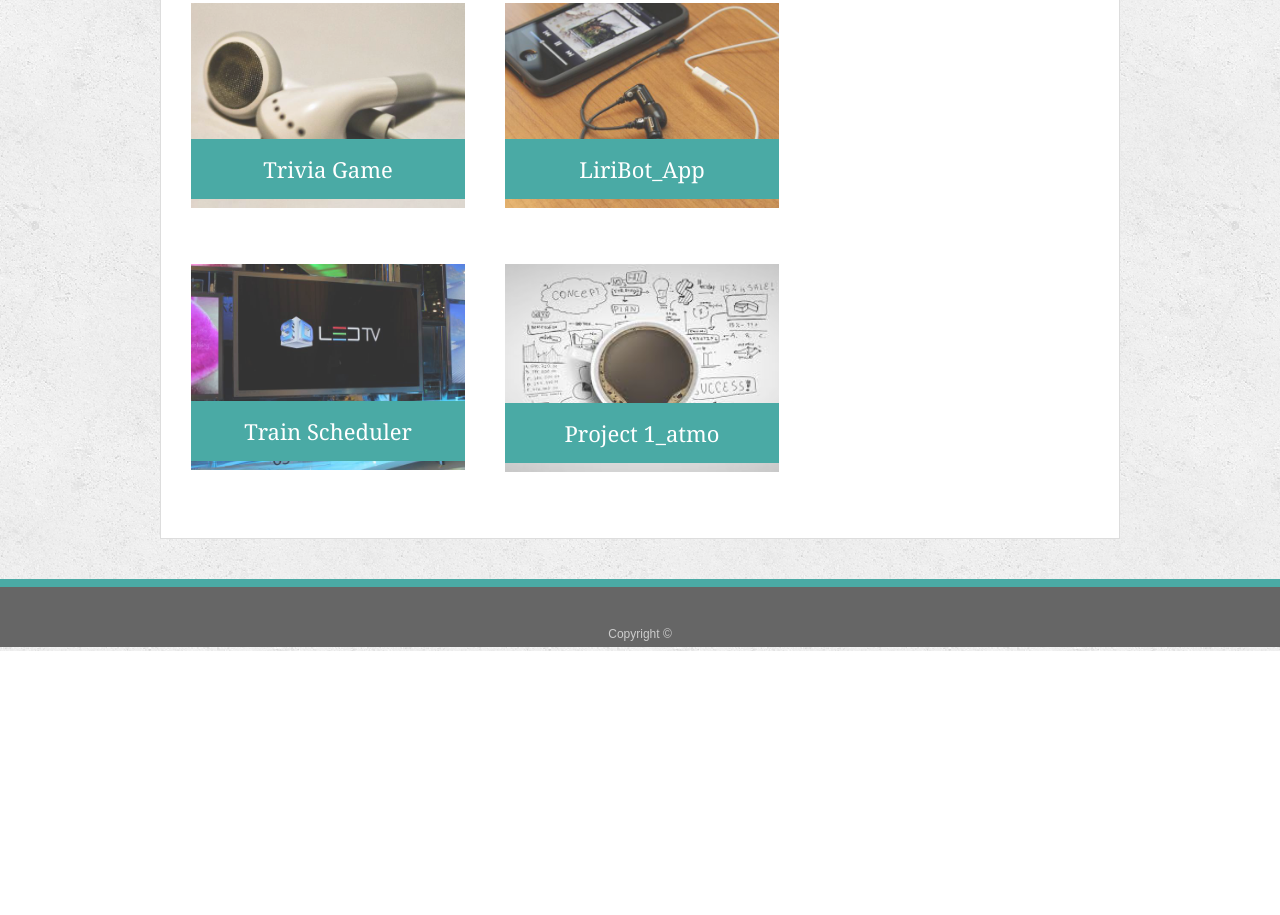
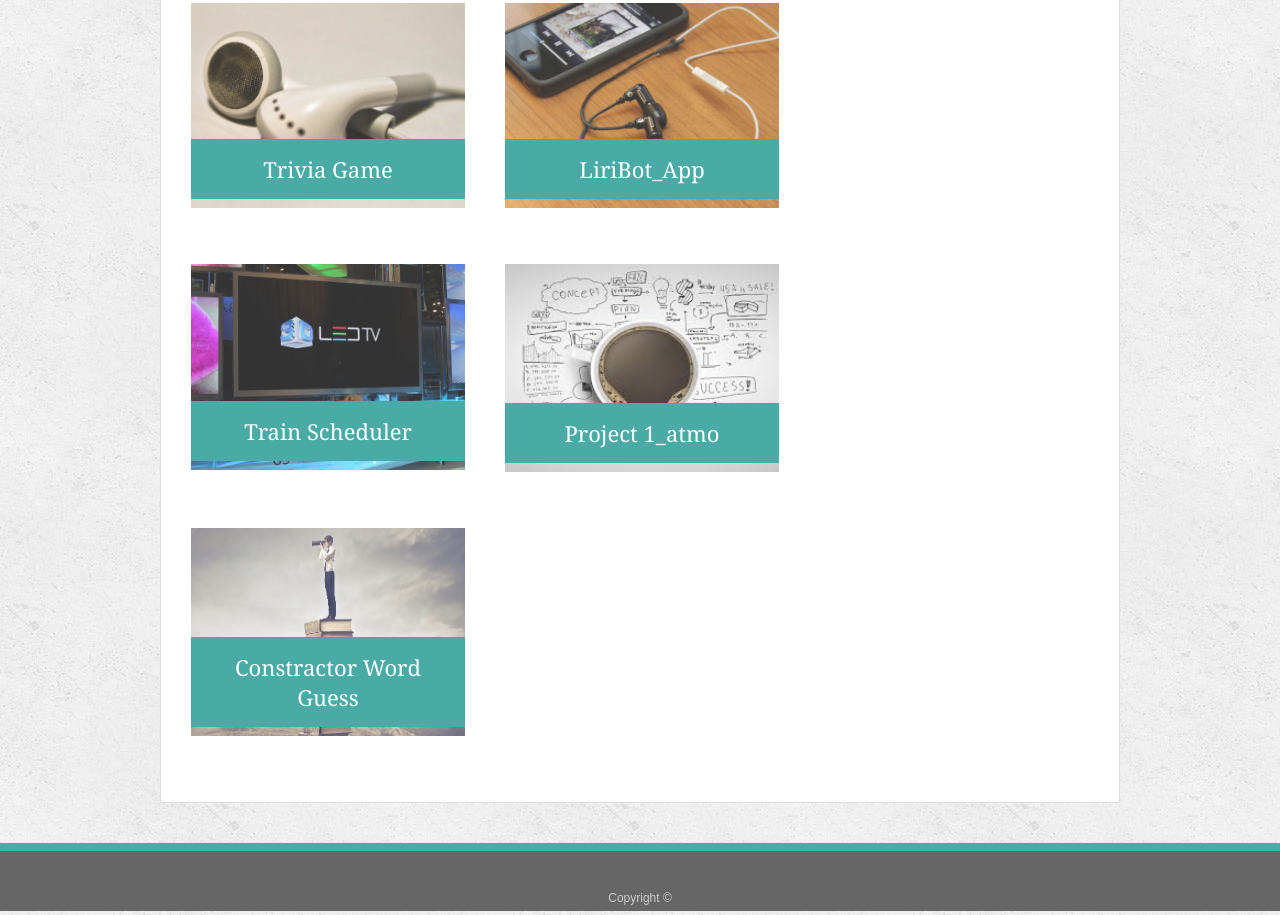
Before and after one commit to ebacerra/Basic-Portfolio, a plain HTML site: page portfolio.html in a window 1280 px wide. Shown: the part 532-1447 px from the top of the page. Before the commit the page ends 1183 px from the top, so only its background shows below. Drawn offline with Linux system fonts and the light colour scheme.

Commit message:
update portfolio

```diff
--- a/portfolio.html
+++ b/portfolio.html
@@ -71,6 +71,14 @@
         <h3>Project 1_atmo</h3>
       </div>
 
+      <div class="work">
+        <a href="https://github.com/ebacerra/Constructor-Word-Guess">
+          <img src="../Basic-Portfolio/assets/images/unique2.jpg" width="300" height="208" alt="Rock Paper Scissors">
+        </a>
+
+        <h3>Constractor Word Guess</h3>
+      </div>
+
     </section>
 
   </div>
```
